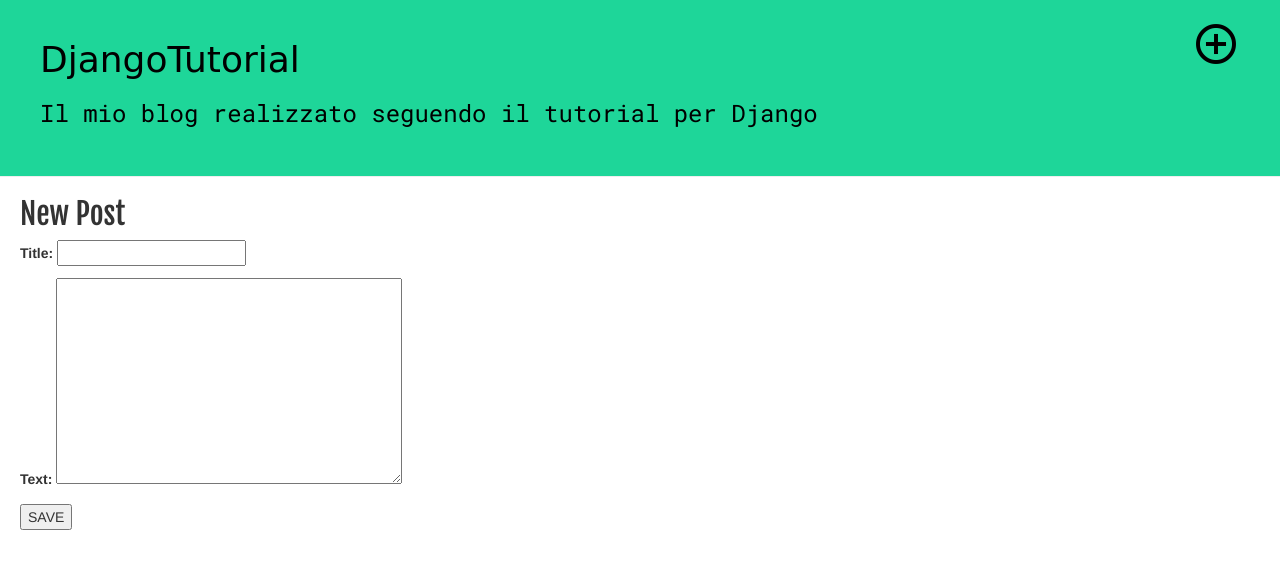
After one commit to LeonardoMantovani/my-first-blog, a Django app: page /post/new/ in a window 1280 px wide. The commit adds this page. Shown: the top 569 px of the page. Run offline with Django 3.2, Linux system fonts and the light colour scheme; the visitor is signed in with stand-in values (Sample User, id 1); some libraries are stand-ins or nearby versions; some web fonts are replaced.

Commit message:
Aggiunto un form per aggiungere/modificare i post.
(ultimato il DjangoGirls Tutorial)

```diff
--- /dev/null
+++ b/blog/forms.py
@@ -0,0 +1,8 @@
+from django import forms
+from .models import Post
+
+class PostForm(forms.ModelForm): #crea un form per i post usando come modello un pre-set di django
+
+    class Meta:  #imposta il modello e i campi del form
+        model = Post
+        fields = ('title', 'text',)
--- a/blog/static/css/blog.css
+++ b/blog/static/css/blog.css
@@ -1,3 +1,9 @@
+/*Settaggio dimensione icone Google*/
+.material-icons.md-18 { font-size: 18px; }
+.material-icons.md-24 { font-size: 24px; }
+.material-icons.md-36 { font-size: 36px; }
+.material-icons.md-48 { font-size: 48px; }
+
 /*Stile per l'intestazione del blog*/
 .page-header {
   background-color: #1ED699;
@@ -6,7 +12,13 @@
 }
 
 /*Stili per i testi dell'intestazione*/
-.page-header h1 {
+.addpost a{
+  color: #000000;
+  float: right;
+  margin-right: 20px;
+}
+
+.page-header h1 a{
   color: #000000;
   font-family: 'Kavivanar', cursive;
 }
@@ -30,3 +42,17 @@
   color: #000000;
   margin-left: 20px;
 }
+
+/*Stili per la pagina del nuovo post*/
+.new_post {
+  margin-left: 20px;
+}
+.new_post h2 {
+  font-family: 'Fjalla One', sans-serif;
+}
+
+.editbutton a{
+  color: #000000;
+  float: right;
+  margin-right: 30px;
+}
--- a/blog/templates/blog/base.html
+++ b/blog/templates/blog/base.html
@@ -7,10 +7,16 @@
     <link rel="stylesheet" href="//maxcdn.bootstrapcdn.com/bootstrap/3.2.0/css/bootstrap-theme.min.css">
     <link rel="stylesheet" href="{% static 'css/blog.css' %}"> <!--Specifica dove andare a prendere i file statici-->
     <link href="https://fonts.googleapis.com/css?family=Fjalla+One|Indie+Flower|Kavivanar|Roboto+Mono" rel="stylesheet">  <!--Importa da GoogleFont i font usati-->
+    <link rel="stylesheet" href="https://fonts.googleapis.com/icon?family=Material+Icons"> <!--Importa da google le icone-->
   </head>
   <body>
     <div class="page-header">
-      <h1>DjangoTutorial</h1>
+      {% if user.is_authenticated %}
+      <div class="addpost">
+        <a href="{% url 'new_post' %}"><i class="material-icons md-48">add_circle_outline</i></a>  <!--Link per la creazione di un nuovo post che usa un'immagine e non un testo-->
+      </div>
+      {% endif %}
+      <h1><a href="{% url 'post_list' %}">DjangoTutorial</a></h1>
       <h3>Il mio blog realizzato seguendo il tutorial per Django</h3>
       <br />
     </div>
--- /dev/null
+++ b/blog/templates/blog/edit_post.html
@@ -0,0 +1,11 @@
+{% extends 'blog/base.html' %}
+
+{% block content %}
+  <div class="new_post">
+    <h2>New Post</h2>
+    <form method="POST">{% csrf_token %}  <!--method="POST" NON SI RIFERISCE AL POST DI UN BLOG MA AL VERBO INGLESE posting E SIGNIFICA CHE I DATI IMMESSI SARANNO REPERIBILI CON request.POST || csfr_token ASSICURA CHE VENGANO COMPILATI TUTTI I CAMPI DEL FORM-->
+      {{form.as_p}} <!--MOSTRA IL FORM-->
+      <button type="submit">SAVE</button> <!--AGGIUNGI UN PULSANTE SAVE-->
+    </form>
+  </div>
+{% endblock %}
--- a/blog/templates/blog/post_list.html
+++ b/blog/templates/blog/post_list.html
@@ -7,7 +7,7 @@
     {%for post in posts %}
       <div>
         <h2><strong><a href="{% url 'post_detail' pk=post.pk %}" class="posttitle">{{post.title}}</a></strong></h2>
-        <p class="date">Publicato il {{post.published_date}}</p>
+        <p class="date">Publicato il {{post.published_date}} da {{post.author}}</p>
         <p class="posttext">{{post.text|linebreaksbr}}</p>
       </div>
     {%endfor %}
--- a/blog/urls.py
+++ b/blog/urls.py
@@ -4,4 +4,6 @@
 urlpatterns = [
     url(r'^$', views.post_list, name='post_list'), #SE NON VIENE AGGIUNTO NESSUN URL ALL'INDIRIZZO PRINCIPALE MOSTRA LA VISTA post_list
     url(r'^post/(?P<pk>[0-9]+)/$', views.post_detail, name='post_detail'), #CREA UNA URL PER OGNI POST CHE CONSISTE IN indirizzodelsito.com/post/<post_id> CON AL POSTO DI <post_id> UN NUMERO ASSEGNATO AL POST
+    url(r'^post/new/$', views.new_post, name='new_post'), #CREA UNA URL PER IL FORM DI CREAZIONE DEI POST
+    url(r'^post/(?P<pk>[0-9]+)/edit/$', views.edit_post, name='edit_post'),
 ]
--- a/blog/views.py
+++ b/blog/views.py
@@ -1,11 +1,44 @@
 from django.shortcuts import render, get_object_or_404
+from django.utils import timezone
+from django.shortcuts import redirect
 from .models import Post
-from django.utils import timezone
+from .forms import PostForm
 
 def post_list(request):
     posts = Post.objects.filter(published_date__lte=timezone.now()).order_by('-created_date') #CREIAMO UNA VARIABILE CONTENENTE I POST PUBBLICATI
-    return render(request, 'blog/post_list.html', {'posts': posts})  #VISTA CHE MOSTRA A SCHERMO LA PAGINA HTML post_list E LE PASSA LA VARIABILE posts
+    return render(request, 'blog/post_list.html', {'posts': posts})  #RITORNA LA VISTA CHE MOSTRA A SCHERMO LA PAGINA HTML post_list E LE PASSA LA VARIABILE posts
 
 def post_detail(request, pk):
+    post = get_object_or_404(Post, pk=pk) #OTTIENI UN OGGETTO POST CON postkey(PK) UGUALE A QUELLO CHE TI E' STATO PASSATO O, SE NON ESISTE, UNA PAGINA DI ERRORE 404
+    return render(request, 'blog/post_detail.html', {'post': post})
+
+def new_post(request):
+    if request.method == "POST":  #SE IL request.method E' "POST" (QUINDI E' STATO PREMUTO IL TASTO SAVE DAL FORM)
+        form = PostForm(request.POST) #INSERISCI IL FORM RICEVUTO NELLA VARIABILE form
+        if form.is_valid(): #SE IL FORM HA TUTTI I CAMPI COMPILATI
+            post = form.save(commit = False) #SALVALO SENZA PUBLICARLO (commit = False) NELLA VARIABILE POST
+            post.author = request.user #IMPOSTA COME AUTORE L'UTENTE CORRENTE
+            post.published_date = timezone.now() #IMPOSTA LA DATA DI PUBLICAZIONE AD ORA
+            post.save() #SALVALO E PUBBLICALO
+
+            return redirect('post_detail', pk=post.pk) #REINDIRIZZA L'UTENTE ALLA PAGINA DEI DETTAGLI DEL POST APPENA CREATO
+    else:
+        form = PostForm() #ALTRIMENTI (SE NON E' GIA' STATO PREMUTO IL PULSANTE SAVE) INIZIA UN NUOVO FORM
+
+    return render(request, 'blog/edit_post.html', {'form': form}) #MOSTRA LA PAGINA edit_post.html
+
+def edit_post(request, pk):
     post = get_object_or_404(Post, pk=pk)
-    return render(request, 'blog/post_detail.html', {'post': post})
+    if request.method == "POST":
+        form = PostForm(request.POST, instance=post) #RIPETO LA PROCEDURA USATA IN new_post SOLO CHE NELLA VARIABILE form INCLUDO ANCHE L'OGGETTO post OTTENUTO CON get_object_or_404
+        if form.is_valid():
+            post = form.save(commit = False)
+            post.author = request.user
+            post.published_date = timezone.now()
+            post.save()
+
+            return redirect('post_detail', pk=post.pk)
+    else:
+        form = PostForm(instance=post)
+
+    return render(request, 'blog/edit_post.html', {'form': form})
```
Also changed, not shown: blog/templates/blog/post_detail.html (+6 -1 lines).
